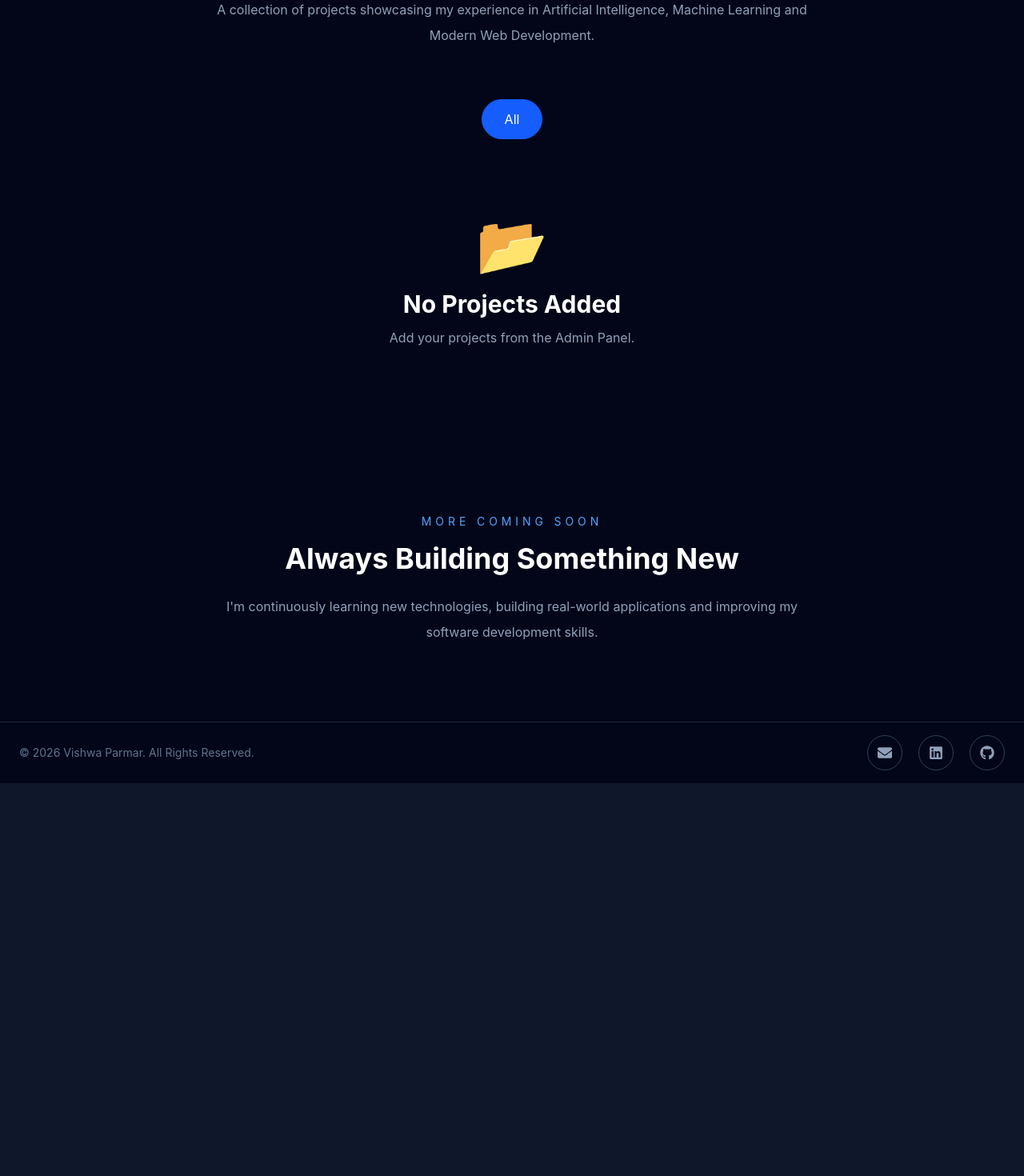
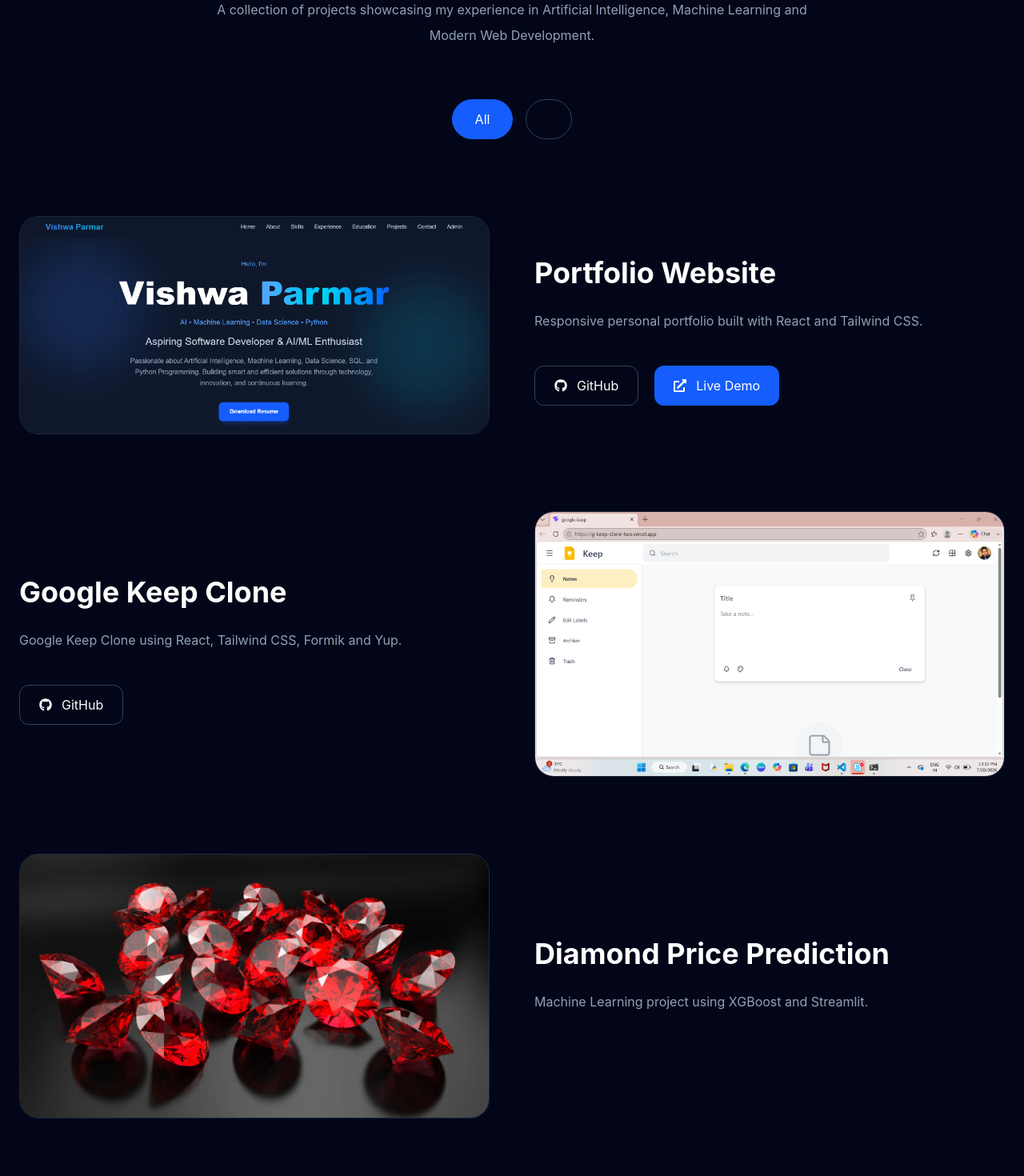
Before and after one commit to Vishwa13-dot/Portfolio, a React (Vite) app: page /projects in a window 1280 px wide. Shown: the part 220-1690 px from the top of the page at 80% size. Before the commit the page ends 1199 px from the top, so only its background shows below. Built offline with nearby package versions, Linux system fonts and the light colour scheme.

Commit message:
Use FALLBACK

```diff
--- /dev/null
+++ b/src/data/educationFallback.js
@@ -0,0 +1,22 @@
+const educationFallback = [
+  {
+    id: 1,
+    degree: "Bachelor of Technology (B.Tech) - Information Technology",
+    institute: "JG University, Ahmedabad",
+    duration: "2025 - Present",
+    score: "CGPA: 8.30",
+    description:
+      "Currently pursuing a Bachelor's degree in Information Technology with a focus on software development, web technologies, databases, and artificial intelligence.",
+  },
+  {
+    id: 2,
+    degree: "Diploma in Information Technology",
+    institute: "Government Polytechnic for Girls, Ahmedabad",
+    duration: "2022 - 2025",
+    score: "CGPA: 8.99",
+    description:
+      "Completed Diploma in Information Technology with strong academic performance and practical experience in programming, database management, and web development.",
+  },
+];
+
+export default educationFallback;
--- /dev/null
+++ b/src/data/experienceFallback.js
@@ -0,0 +1,31 @@
+const experienceFallback = [
+  {
+    id: 1,
+    company: "SmartED Innovation",
+    role: "AI Intern",
+    duration: "June 2025 - August 2025",
+    location: "Bangalore, India",
+    description:
+      "Worked on Artificial Intelligence and Machine Learning projects under the guidance of Microsoft and NSDL mentors. Built ML models, explored data analysis, and gained hands-on experience with modern AI technologies.",
+  },
+  {
+    id: 2,
+    company: "360 Design",
+    role: "UI & Backend Intern",
+    duration: "June 2024 - August 2024",
+    location: "Ahmedabad, India",
+    description:
+      "Developed responsive web interfaces and assisted with backend development. Worked with HTML, CSS, JavaScript, React, and database integration while collaborating with the development team.",
+  },
+  {
+    id: 3,
+    company: "Axisray",
+    role: "Python Intern",
+    duration: "August 2023",
+    location: "Remote",
+    description:
+      "Learned Python programming fundamentals, solved real-world coding tasks, and worked on automation and problem-solving exercises during the internship.",
+  },
+];
+
+export default experienceFallback;
--- /dev/null
+++ b/src/data/projectsFallback.js
@@ -0,0 +1,68 @@
+import portfolioImg from "../assets/portfolio.png";
+import keepImg from "../assets/keep.png";
+import diamondImg from "../assets/diamond.jpg";
+import sentimentImg from "../assets/sentiment.jpg";
+
+const projectsFallback = [
+  {
+    id: 1,
+    title: "Portfolio Website",
+    image: portfolioImg,
+    description:
+      "Responsive personal portfolio built with React and Tailwind CSS.",
+    technologies: [
+      "React",
+      "Tailwind CSS",
+      "JavaScript",
+      "React Router",
+    ],
+    github: "https://github.com/yourusername/portfolio",
+    live: "https://yourportfolio.netlify.app",
+  },
+  {
+    id: 2,
+    title: "Google Keep Clone",
+    image: keepImg,
+    description:
+      "Google Keep Clone using React, Tailwind CSS, Formik and Yup.",
+    technologies: [
+      "React",
+      "Tailwind CSS",
+      "Formik",
+      "Yup",
+    ],
+    github: "https://github.com/yourusername/google-keep-clone",
+    live: "",
+  },
+  {
+    id: 3,
+    title: "Diamond Price Prediction",
+    image: diamondImg,
+    description:
+      "Machine Learning project using XGBoost and Streamlit.",
+    technologies: [
+      "Python",
+      "Pandas",
+      "Scikit-learn",
+      "XGBoost",
+    ],
+    github: "",
+    live: "",
+  },
+  {
+    id: 4,
+    title: "Movie Review Sentiment Analysis",
+    image: sentimentImg,
+    description:
+      "NLP-based sentiment analysis using NLTK.",
+    technologies: [
+      "Python",
+      "NLTK",
+      "Machine Learning",
+    ],
+    github: "",
+    live: "",
+  },
+];
+
+export default projectsFallback;
--- /dev/null
+++ b/src/data/skillsFallback.js
@@ -0,0 +1,74 @@
+const skillsFallback = [
+  {
+    id: 1,
+    category: "Frontend",
+    name: "HTML",
+  },
+  {
+    id: 2,
+    category: "Frontend",
+    name: "CSS",
+  },
+  {
+    id: 3,
+    category: "Frontend",
+    name: "JavaScript",
+  },
+  {
+    id: 4,
+    category: "Frontend",
+    name: "React.js",
+  },
+  {
+    id: 5,
+    category: "Programming",
+    name: "Python",
+  },
+  {
+    id: 6,
+    category: "Programming",
+    name: "Java",
+  },
+  {
+    id: 7,
+    category: "Programming",
+    name: "C",
+  },
+  {
+    id: 8,
+    category: "Database",
+    name: "MySQL",
+  },
+  {
+    id: 9,
+    category: "AI & ML",
+    name: "Scikit-learn",
+  },
+  {
+    id: 10,
+    category: "AI & ML",
+    name: "Pandas",
+  },
+  {
+    id: 11,
+    category: "AI & ML",
+    name: "NumPy",
+  },
+  {
+    id: 12,
+    category: "Tools",
+    name: "Git",
+  },
+  {
+    id: 13,
+    category: "Tools",
+    name: "GitHub",
+  },
+  {
+    id: 14,
+    category: "Tools",
+    name: "VS Code",
+  },
+];
+
+export default skillsFallback;
--- a/src/pages/Education.jsx
+++ b/src/pages/Education.jsx
@@ -1,13 +1,16 @@
 import { useEffect, useState } from "react";
+import educationFallback from "../data/educationFallback";
 
 function Education() {
   const [education, setEducation] = useState([]);
 
   useEffect(() => {
-    const savedEducation = localStorage.getItem("education");
+    const data = JSON.parse(localStorage.getItem("education"));
 
-    if (savedEducation) {
-      setEducation(JSON.parse(savedEducation));
+    if (data && data.length > 0) {
+      setEducation(data);
+    } else {
+      setEducation(educationFallback);
     }
   }, []);
 
--- a/src/pages/Experience.jsx
+++ b/src/pages/Experience.jsx
@@ -1,13 +1,16 @@
 import { useEffect, useState } from "react";
+import experienceFallback from "../data/experienceFallback";
 
 function Experience() {
   const [experience, setExperience] = useState([]);
 
   useEffect(() => {
-    const savedExperience = localStorage.getItem("experience");
+    const data = JSON.parse(localStorage.getItem("experience"));
 
-    if (savedExperience) {
-      setExperience(JSON.parse(savedExperience));
+    if (data && data.length > 0) {
+      setExperience(data);
+    } else {
+      setExperience(experienceFallback);
     }
   }, []);
 
--- a/src/pages/Projects.jsx
+++ b/src/pages/Projects.jsx
@@ -1,4 +1,5 @@
 import { useState, useEffect } from "react";
+import projectsFallback from "../data/projectsFallback";
 import {
   FaGithub,
   FaExternalLinkAlt,
@@ -9,10 +10,12 @@ function Projects() {
   const [projects, setProjects] = useState([]);
 
   useEffect(() => {
-    const savedProjects = localStorage.getItem("projects");
+    const data = JSON.parse(localStorage.getItem("projects"));
 
-    if (savedProjects) {
-      setProjects(JSON.parse(savedProjects));
+    if (data && data.length > 0) {
+      setProjects(data);
+    } else {
+      setProjects(projectsFallback);
     }
   }, []);
 
@@ -63,8 +66,8 @@ function Projects() {
                 setFilter(category)
               }
               className={`px-7 py-3 rounded-full border transition-all duration-300 ${filter === category
-                  ? "bg-blue-600 border-blue-600"
-                  : "border-slate-700 hover:border-blue-500"
+                ? "bg-blue-600 border-blue-600"
+                : "border-slate-700 hover:border-blue-500"
                 }`}
             >
               {category}
@@ -96,8 +99,8 @@ function Projects() {
                 <div
                   key={project.id}
                   className={`grid lg:grid-cols-2 gap-14 items-center ${index % 2 !== 0
-                      ? "lg:[&>*:first-child]:order-2"
-                      : ""
+                    ? "lg:[&>*:first-child]:order-2"
+                    : ""
                     }`}
                 >
                   {/* Image */}
--- a/src/pages/Skills.jsx
+++ b/src/pages/Skills.jsx
@@ -1,4 +1,5 @@
 import { useState, useEffect } from "react";
+import skillsFallback from "../data/skillsFallback";
 import {
     FaLaptopCode,
     FaCode,
@@ -12,8 +13,13 @@ function Skills() {
     const [savedSkills, setSavedSkills] = useState([]);
 
     useEffect(() => {
-        const data = JSON.parse(localStorage.getItem("skills")) || [];
-        setSavedSkills(data);
+        const data = JSON.parse(localStorage.getItem("skills"));
+
+        if (data && data.length > 0) {
+            setSavedSkills(data);
+        } else {
+            setSavedSkills(skillsFallback);
+        }
     }, []);
 
     const skillCategories = [
```
Also changed, not shown: src/assets/keep.png (added).
